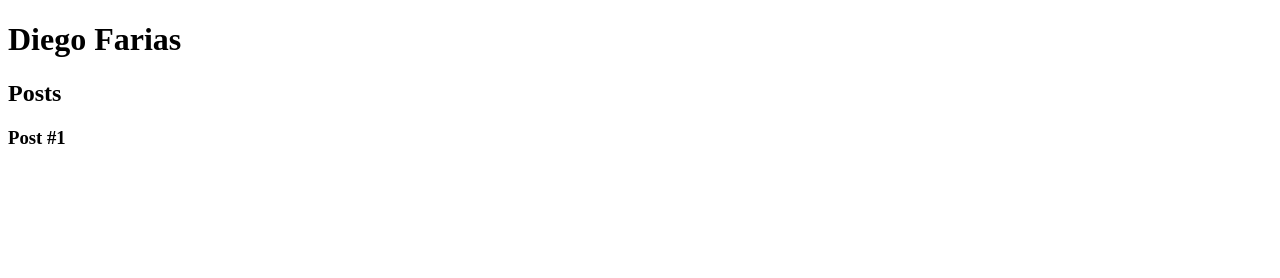
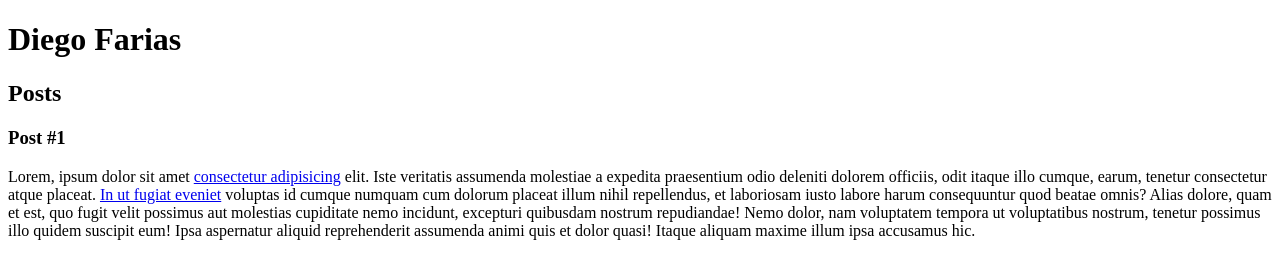
Before and after one commit to DiegodmFarias/dio-desafio-github-primeiro-repositorio, a plain HTML site: page Introdução HTML e CSS/index.html in a window 1280 px wide. Drawn offline with Linux system fonts and the light colour scheme.

Commit message:
changes made in the third practice exercise

```diff
--- a/Introdução HTML e CSS/index.html
+++ b/Introdução HTML e CSS/index.html
@@ -1,11 +1,13 @@
 <!DOCTYPE html>
 <html lang="pt-br">
+
 <head>
     <meta charset="UTF-8">
     <meta http-equiv="X-UA-Compatible" content="IE=edge">
     <meta name="viewport" content="width=device-width, initial-scale=1.0">
     <title>.:Diego Farias:.</title>
 </head>
+
 <body>
     <header>
         <h1>Diego Farias</h1>
@@ -17,6 +19,15 @@
         <article>
             <header>
                 <h3>Post #1</h3>
+                <p>Lorem, ipsum dolor sit amet <a href="https://www.linkedin.com/in/diego-farias19/"
+                        target="_blank">consectetur adipisicing</a> elit. Iste veritatis assumenda molestiae a
+                    expedita praesentium odio deleniti dolorem officiis, odit itaque illo cumque, earum, tenetur
+                    consectetur atque placeat. <a href="mailto:diegodmfarias@gmail.com">In ut fugiat eveniet</a> voluptas id cumque numquam cum dolorum placeat illum
+                    nihil repellendus, et laboriosam iusto labore harum consequuntur quod beatae omnis? Alias dolore,
+                    quam et est, quo fugit velit possimus aut molestias cupiditate nemo incidunt, excepturi quibusdam
+                    nostrum repudiandae! Nemo dolor, nam voluptatem tempora ut voluptatibus nostrum, tenetur possimus
+                    illo quidem suscipit eum! Ipsa aspernatur aliquid reprehenderit assumenda animi quis et dolor quasi!
+                    Itaque aliquam maxime illum ipsa accusamus hic.</p>
             </header>
         </article>
     </section>
@@ -24,4 +35,5 @@
 
     </footer>
 </body>
+
 </html>
```
